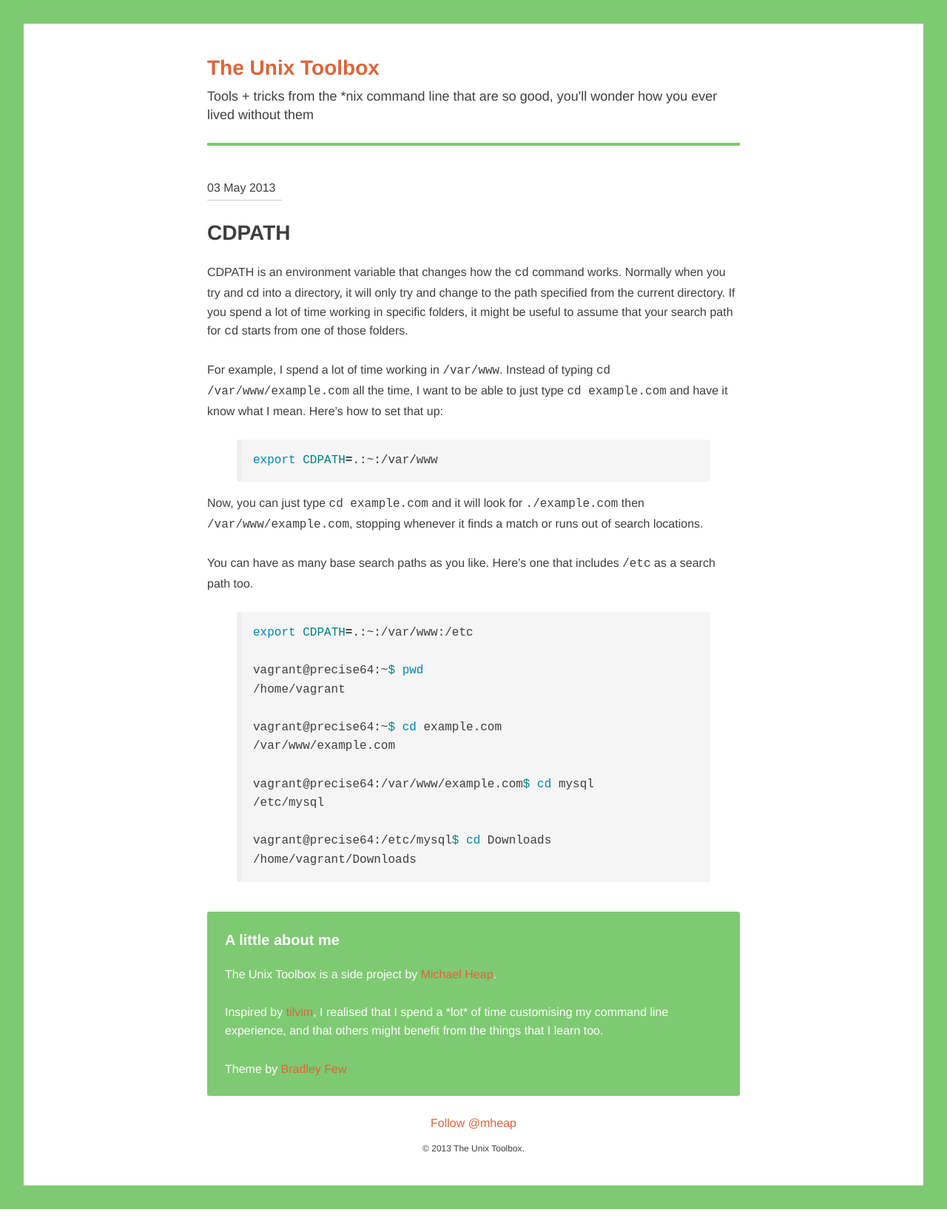
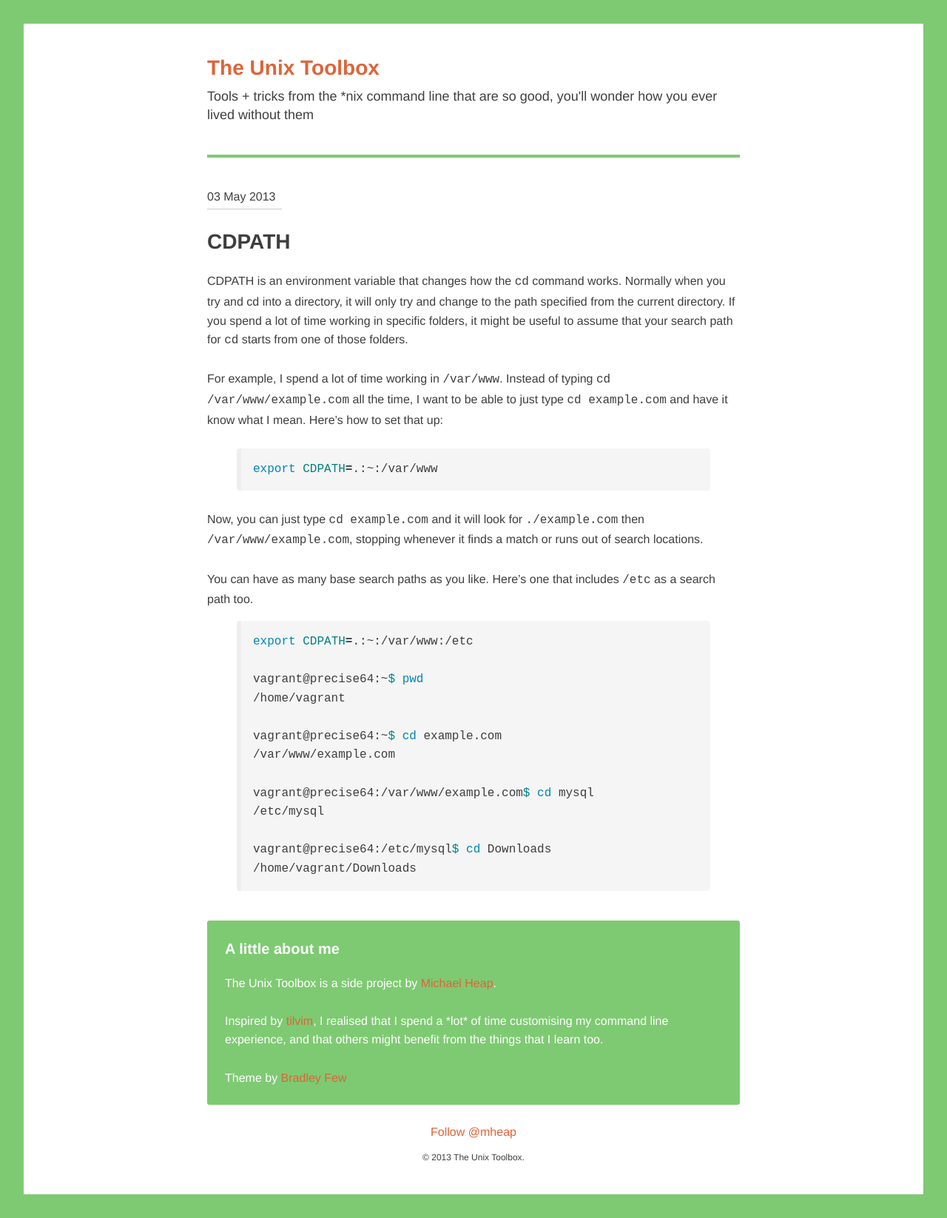
Before and after one commit to mheap/theunixtoolbox.com, a Jekyll site: the page built from index.html, in a window 1280 px wide. Shown: the whole page at 74% size. Built offline with Jekyll 4.4.1, drawn with Linux system fonts in a browser that asks for light colours; Markdown is read by kramdown in place of the engine named in the settings; comment, search, counter and statistics services are not loaded.

Commit message:
Merge in adam's compiled changes + my code padding change

```diff
--- a/assets/css/index.css
+++ b/assets/css/index.css
@@ -621,7 +621,7 @@
    ========================================================================== */
 .site-head {
   border-bottom: 0.25em solid #7eca72;
-  padding-bottom: 1.5em;
+  padding-bottom: 2.5em;
 }
 
 .site-logo {
@@ -645,14 +645,14 @@
 /* Post
    ========================================================================== */
 .post {
-  padding-bottom: 1.5em;
-  padding-top: 2.75em;
+  padding: 2.5em 0;
 }
 .post + .post {
   border-top: 0.25em solid #7eca72;
 }
 
 .post__title a {
+  /* consider removing this as it obscures the fact title on home page is the link to the post - breaks link colour convention */
   color: #3e3e3e;
 }
 .post__title a:hover, .post__title a:focus, .post__title a:active {
@@ -671,6 +671,7 @@
   border-left: .4em solid #eee;
   padding: 1em;
   border-radius: .25em;
+  margin-bottom: 1.6em;
 }
 
 .post pre {
@@ -678,6 +679,14 @@
 }
 
 .post .highlight pre:last-of-type {
+  margin-bottom: 0;
+}
+
+.post .highlight:last-of-type {
+  margin-bottom: 0;
+}
+
+.post p:last-of-type {
   margin-bottom: 0;
 }
 
--- a/assets/css/sass/modules/_post.scss
+++ b/assets/css/sass/modules/_post.scss
@@ -33,6 +33,7 @@
   border-left: .4em solid #eee;
   padding: 1em;
   border-radius: .25em;
+  margin-bottom: 1.6em;
 }
 
 .post pre {
```
